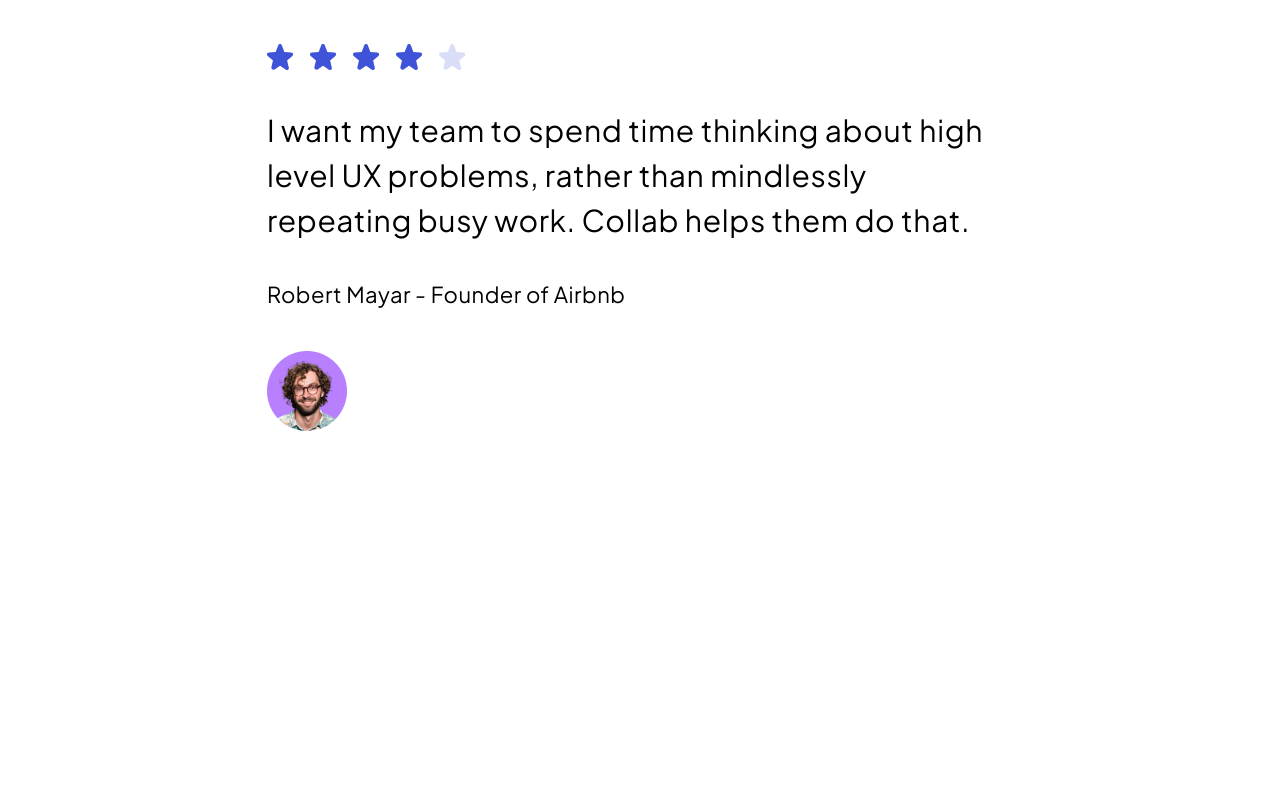
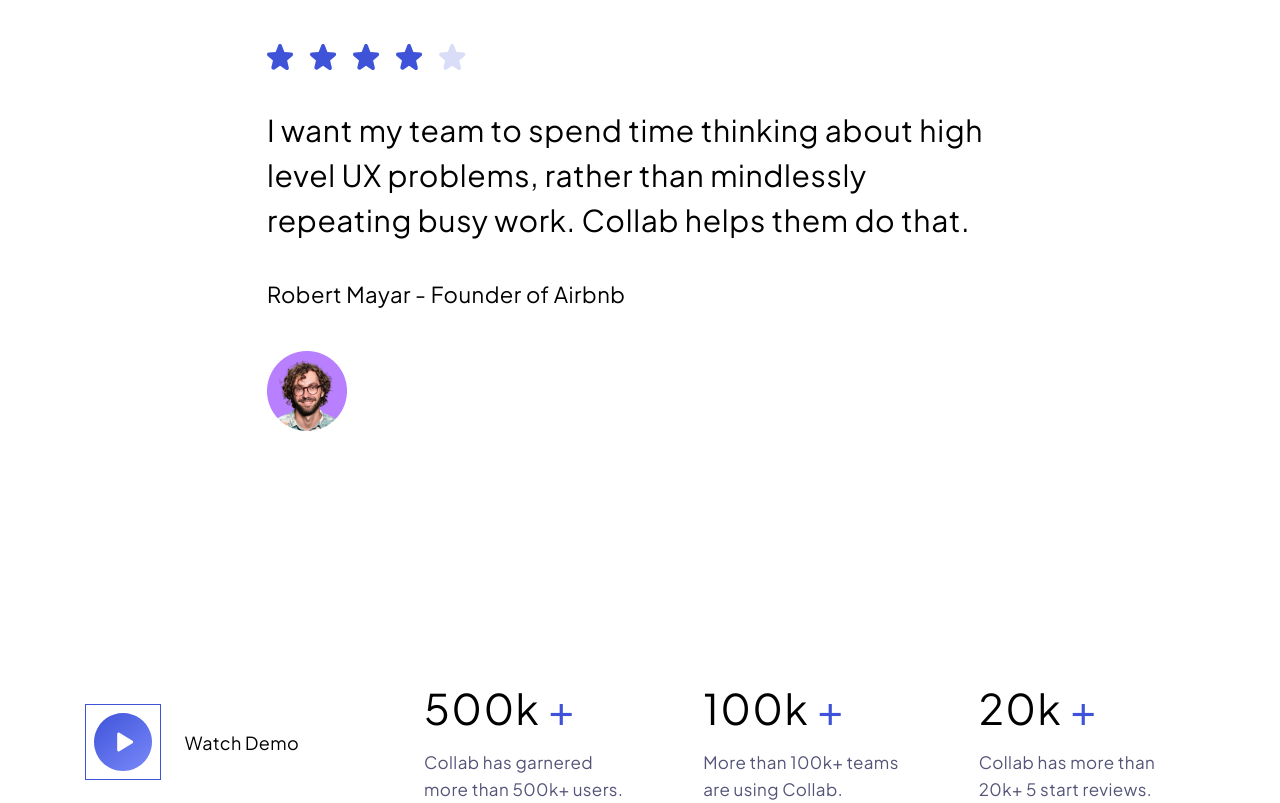
Before and after one commit to remix2021687/LayoutWeb_9, a plain HTML site: page index.html in a window 1280 px wide. Shown: the part 5620-6423 px from the top of the page. Before the commit the page ends 6055 px from the top, so only its background shows below. Drawn offline with Linux system fonts and the light colour scheme.

Commit message:
add_step-8

```diff
--- a/css/style.css
+++ b/css/style.css
@@ -381,7 +381,6 @@
 }
 
 .step-7-content {
-    position: static;
     margin-top: 81px;
     width: 746px;
     height: 432px;
@@ -405,5 +404,46 @@
 
 .step-7-content img {padding-top: 40px;}
 
+.step-8 {
+    display: flex;
+    flex-direction: row;
+    align-items: center;
+    justify-content: space-evenly;
+    margin-top: 246px;
+}
+
+.step-8 p {
+    display: flex;
+    flex-direction: row;
+    align-items: center;
+    font-size: 18px;
+    font-weight: 400;
+    letter-spacing: 0.4px;
+}
+
+.step-8 p > img {margin-right: 24px;}
+
+.step-8-content {
+    display: flex;
+    flex-direction: row;
+}
+
+.step-8-box {padding: 0 40px;}
+
+.step-8-box h2  {
+    font-size: 42px;
+    font-weight: 400;
+    letter-spacing: 1.4px;
+    padding-bottom: 15px;
+}
+
+.step-8-box h2 > span {color: #3F53D8;}
+
+.step-8-box p {
+    color: #545479;
+    font-weight: 400;
+    font-size: 17px;
+    line-height: 27px;
+}
 
 /*Step-7 endblock*/
--- a/index.html
+++ b/index.html
@@ -175,6 +175,26 @@
             <img src="img/step-7-img-1.png" alt="">
         </div>
     </div>
+    <div class="step-8">
+        <p><img src="img/step-8-img-1.svg" alt=""> Watch Demo</p>
+        <div class="step-8-content">
+            <div class="step-8-box">
+                <h2>500k <span>+</span></h2>
+                <p>Collab has garnered <br>
+                     more than 500k+ users.</p>
+            </div>
+            <div class="step-8-box">
+                <h2>100k <span>+</span></h2>
+                <p>More than 100k+ teams <br>
+                    are using Collab.</p>
+            </div>
+            <div class="step-8-box">
+                <h2>20k <span>+</span></h2>
+                <p>Collab has more than <br>
+                     20k+ 5 start reviews.</p>
+            </div>
+        </div>
+    </div>
     <script src="js/index.js"></script>
 </body>
 </html>
```
Also changed, not shown: img/step-8-img-1.svg (added).
